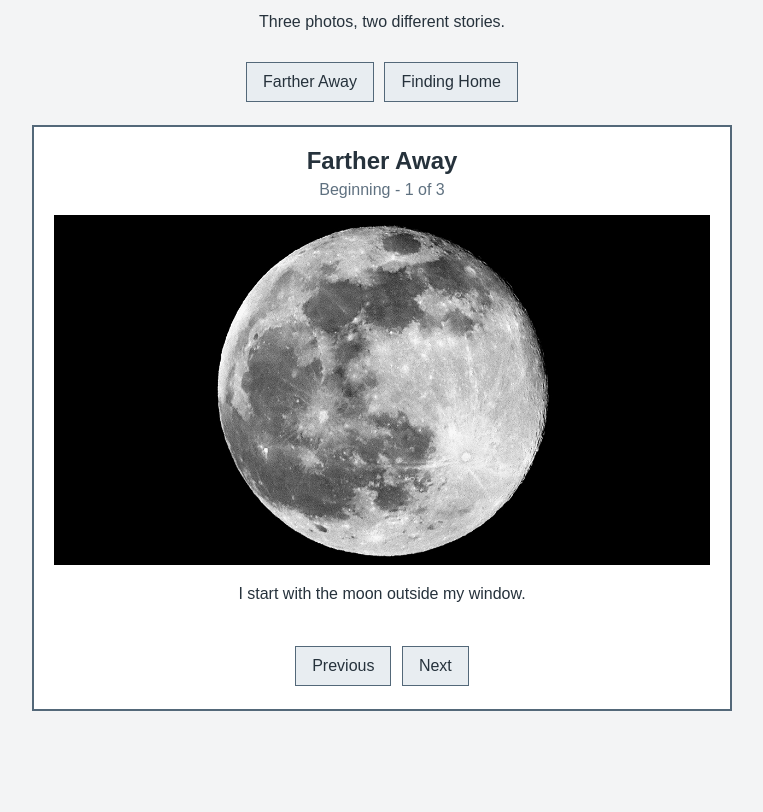
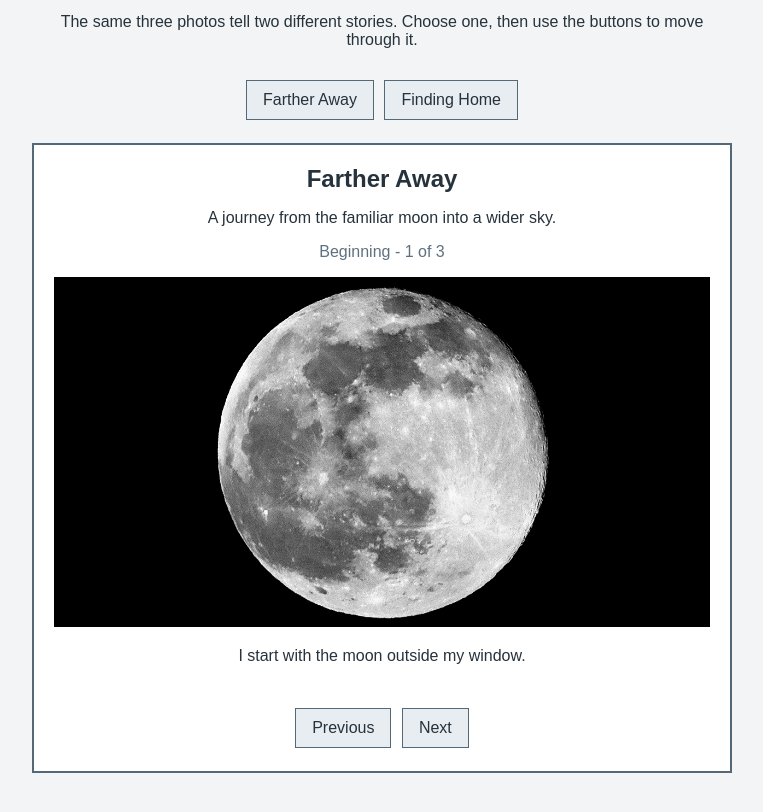
Before and after one commit to arikhuang21-ctrl/CCT360-Lab3-Photo-Carousel, a plain HTML site: page index.html in a window 1280 px wide. Shown: the part 82-894 px from the top of the page, without its empty margins (258-1021 px from the left). Before the commit the page ends 833 px from the top, so only its background shows below. Drawn offline with Linux system fonts and the light colour scheme.

Commit message:
Final Version: clarify the two photo stories
Updated the story description and captions for clarity.

```diff
--- a/index.html
+++ b/index.html
@@ -9,7 +9,7 @@
 <body>
   <div class="container">
     <h1>The Same Sky, Two Stories</h1>
-    <p>Three photos, two different stories.</p>
+    <p>The same three photos tell two different stories. Choose one, then use the buttons to move through it.</p>
 
     <div class="story-buttons">
       <button id="first-story" type="button">Farther Away</button>
@@ -18,9 +18,10 @@
 
     <div class="carousel">
       <h2 id="story-title">Farther Away</h2>
+      <p id="story-description">A journey from the familiar moon into a wider sky.</p>
       <p id="part">Beginning - 1 of 3</p>
-      <img id="photo" src="images/moon.jpg" alt="The moon in a dark sky">
-      <p id="caption">I start with the moon outside my window.</p>
+      <img id="photo" src="images/moon.jpg" alt="A close view of the moon against a black sky">
+      <p id="caption">The moon outside my window makes the night feel close.</p>
 
       <div class="photo-buttons">
         <button id="previous-photo" type="button">Previous</button>
```
